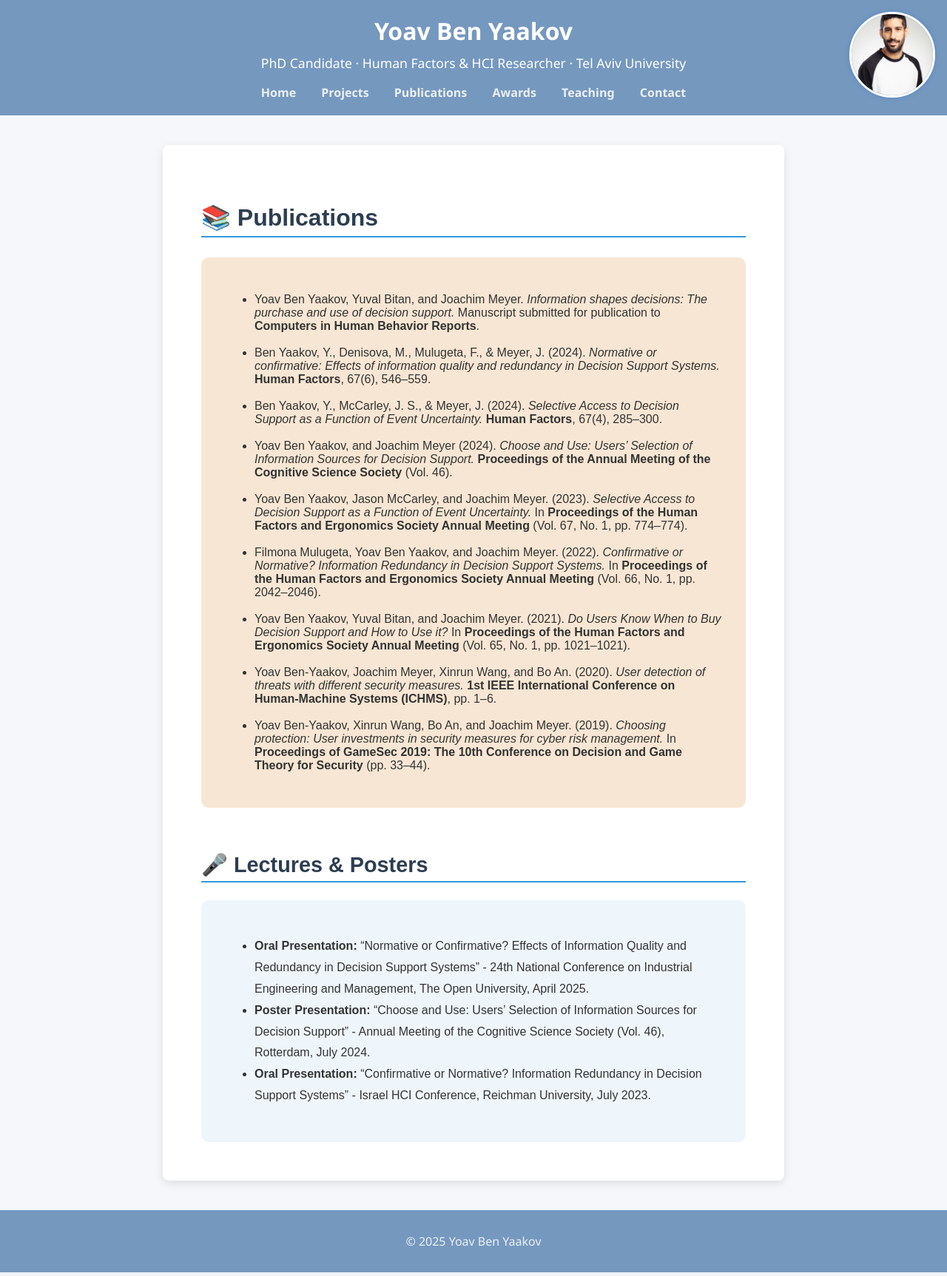
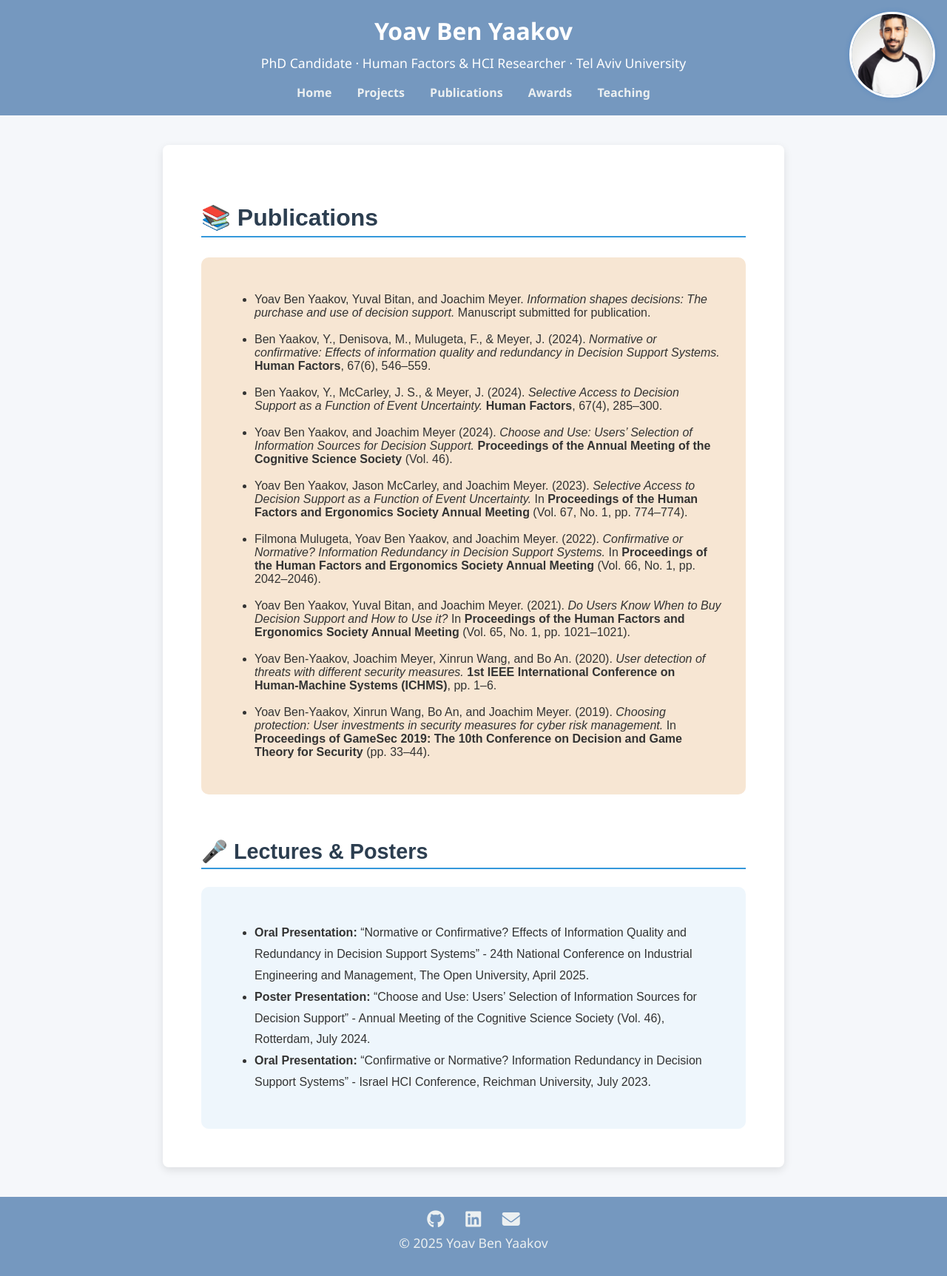
Before and after one commit to yoavb1/personal-website, a Django app: page /publications/ in a window 1280 px wide. Shown: the whole page at 74% size. Run offline with Django 4.2, Linux system fonts and the light colour scheme.

Commit message:
Publication update and Github link

```diff
--- a/templates/base.html
+++ b/templates/base.html
@@ -70,6 +70,23 @@
             text-align: center;
             padding: 15px 0;
             margin-top: 40px;
+            font-size: 1.1rem;
+        }
+
+        footer a {
+            color: #ecf0f1;
+            margin: 0 12px;
+            text-decoration: none;
+            vertical-align: middle;
+        }
+
+        footer a:hover {
+            color: #b0c4de;
+        }
+
+        footer i {
+            font-size: 1.5rem;
+            vertical-align: middle;
         }
 
         h2 {
@@ -89,7 +106,6 @@
             <a href="{% url 'publications' %}">Publications</a>
             <a href="{% url 'awards' %}">Awards</a>
             <a href="{% url 'teaching' %}">Teaching</a>
-            <a href="{% url 'contact' %}">Contact</a>
         </nav>
     </header>
 
@@ -98,7 +114,16 @@
     </main>
 
     <footer>
-        <p>© 2025 Yoav Ben Yaakov</p>
+        <a href="https://github.com/yoavb1" target="_blank" rel="noopener" aria-label="GitHub">
+            <i class="fab fa-github" title="GitHub"></i>
+        </a>
+        <a href="https://www.linkedin.com/in/yoav-ben-yaakov/" target="_blank" rel="noopener" aria-label="LinkedIn">
+            <i class="fab fa-linkedin" title="LinkedIn"></i>
+        </a>
+        <a href="mailto:yoavbny@gmail.com" aria-label="Email">
+            <i class="fas fa-envelope" title="Email"></i>
+        </a>
+        <p style="margin-top: 8px;">© 2025 Yoav Ben Yaakov</p>
     </footer>
 </body>
 </html>
--- a/templates/publications.html
+++ b/templates/publications.html
@@ -11,7 +11,7 @@
       <li>
         Yoav Ben Yaakov, Yuval Bitan, and Joachim Meyer.
         <em>Information shapes decisions: The purchase and use of decision support.</em>
-        Manuscript submitted for publication to <strong>Computers in Human Behavior Reports</strong>.
+        Manuscript submitted for publication.
       </li>
       <br>
       <li>
```
